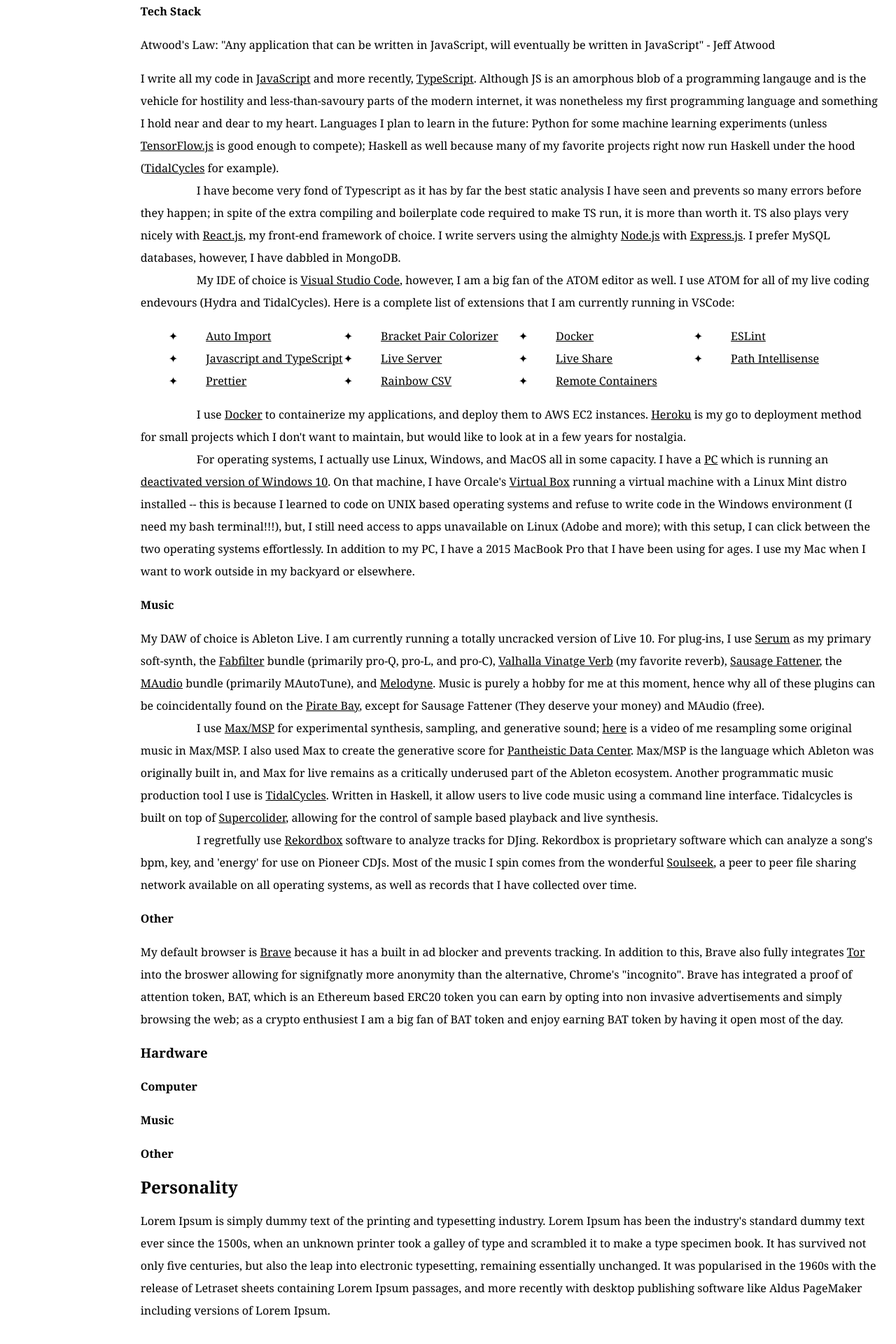
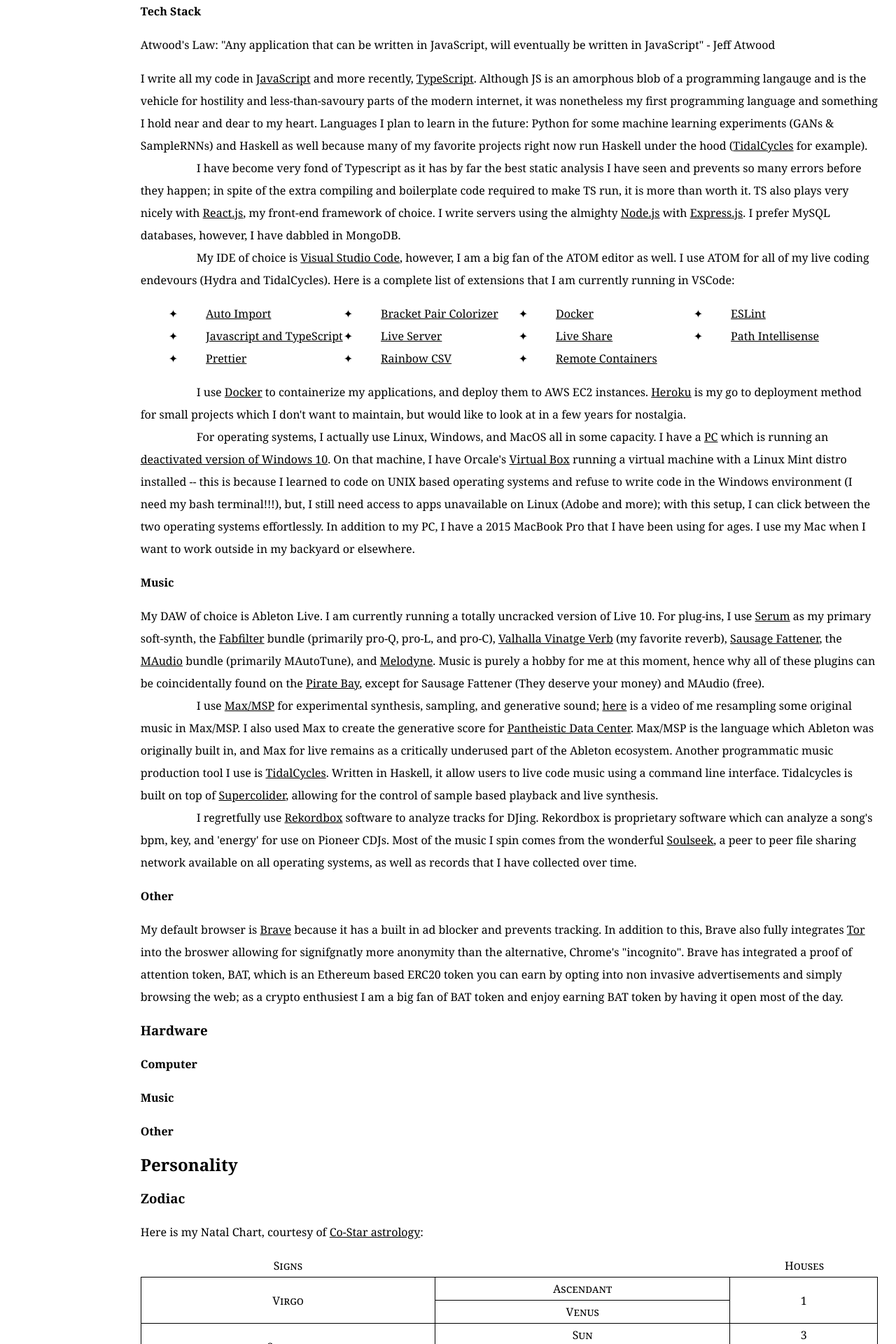
Before and after one commit to dd0sxx/theotelonis, a React (Create React App) app in the folder my-app/: page /about in a window 1280 px wide. Shown: the part 880-2800 px from the top of the page at 70% size. Built offline with nearby package versions, Linux system fonts and the light colour scheme.

Commit message:
added zodiac to about page

```diff
--- a/my-app/src/components/About.tsx
+++ b/my-app/src/components/About.tsx
@@ -1,6 +1,5 @@
 import React, {useState} from 'react';
 import Radium from 'radium';
-import Nav from './Nav';
 import '../styles/About.scss';
 const Style = Radium.Style;
 
@@ -39,7 +38,10 @@
                                 <a href='#computer'><li className='toc-lvl3'><span className='toc-num-3'>3.2.1 </span>Computer</li></a>
                                 <a href='#music-hardware'><li className='toc-lvl3'><span className='toc-num-3'>3.2.2 </span>Music</li></a>
                                 <a href='#other-hardware'><li className='toc-lvl3'><span className='toc-num-3'>3.2.3 </span>Other</li></a>
-                        <a href='#personality'><li className='toc-lvl1'><span className='toc-num'>4 </span>Personality</li></a>
+                            <a href='#personality'><li className='toc-lvl1'><span className='toc-num'>4 </span>Personality</li></a>
+                                 <a href='#zodiac'><li className='toc-lvl2'><span className='toc-num-2'>4.1 </span>Zodiac</li></a>
+                                 <a href='#myers-briggs'><li className='toc-lvl2'><span className='toc-num-2'>4.1 </span>Myers-Briggs</li></a>
+                                 <a href='#enneagram'><li className='toc-lvl2'><span className='toc-num-2'>4.1 </span>Enneagram</li></a>
                     </ol>
                 </aside>
                 <div className='content-body'>
@@ -63,7 +65,7 @@
                     <p>Applications, Programs, and pieces of code that I use in a meaningful capacity:</p>
                     <h4 id='tech-stack' className='about-sub-sub-header'>Tech Stack</h4>
                     <p>Atwood's Law: "Any application that can be written in JavaScript, will eventually be written in JavaScript" - Jeff Atwood</p>
-                    <p>I write all my code in <a href='https://en.wikipedia.org/wiki/JavaScript' target='blank'>JavaScript</a> and more recently, <a href='https://en.wikipedia.org/wiki/TypeScript' target='blank'>TypeScript</a>. Although JS is an amorphous blob of a programming langauge and is the vehicle for hostility and less-than-savoury parts of the modern internet, it was nonetheless my first programming language and something I hold near and dear to my heart. Languages I plan to learn in the future: Python for some machine learning experiments (unless <a href='https://www.tensorflow.org/js' target='blank'>TensorFlow.js</a> is good enough to compete); Haskell as well because many of my favorite projects right now run Haskell under the hood (<a href='
+                    <p>I write all my code in <a href='https://en.wikipedia.org/wiki/JavaScript' target='blank'>JavaScript</a> and more recently, <a href='https://en.wikipedia.org/wiki/TypeScript' target='blank'>TypeScript</a>. Although JS is an amorphous blob of a programming langauge and is the vehicle for hostility and less-than-savoury parts of the modern internet, it was nonetheless my first programming language and something I hold near and dear to my heart. Languages I plan to learn in the future: Python for some machine learning experiments (GANs & SampleRNNs) and Haskell as well because many of my favorite projects right now run Haskell under the hood (<a href='
                     https://tidalcycles.org/Welcome' target='blank'>TidalCycles</a> for example).<br/>
                     <span style={{'padding': '40px'}}/> I have become very fond of Typescript as it has by far the best static analysis I have seen and prevents so many errors before they happen; in spite of the extra compiling and boilerplate code required to make TS run, it is more than worth it. TS also plays very nicely with <a href='
                     https://en.wikipedia.org/wiki/React_(JavaScript_library)' target='blank'>React.js</a>, my front-end framework of choice. I write servers using the almighty <a href='
@@ -101,7 +103,43 @@
                     <h4 id='music-hardware' className='about-sub-sub-header'>Music</h4>
                     <h4 id='other-hardware' className='about-sub-sub-header'>Other</h4>
                 <h2 className='about-header' id='personality'>Personality</h2>
-                    <p>Lorem Ipsum is simply dummy text of the printing and typesetting industry. Lorem Ipsum has been the industry's standard dummy text ever since the 1500s, when an unknown printer took a galley of type and scrambled it to make a type specimen book. It has survived not only five centuries, but also the leap into electronic typesetting, remaining essentially unchanged. It was popularised in the 1960s with the release of Letraset sheets containing Lorem Ipsum passages, and more recently with desktop publishing software like Aldus PageMaker including versions of Lorem Ipsum.</p>
+                <h3 id='zodiac' className='about-sub-header'>Zodiac</h3>
+                    <p>Here is my Natal Chart, courtesy of <a href='https://www.costarastrology.com/nowvre' target='blank'>Co-Star astrology</a>:</p>
+                    <div className='natal-cols'>
+                        <div className='natal-col-1'>Signs</div>
+                        <div className='natal-col-2'></div>
+                        <div className='natal-col-3'>Houses</div>
+                    </div>
+                    <div className="natal-chart">
+                    <div className="div1">Virgo</div>
+                    <div className="div2">Scorpio</div>
+                    <div className="div3">Sagittarius</div>
+                    <div className="div4">Capricorn</div>
+                    <div className="div5">Aquarius</div>
+                    <div className="div6">Aries</div>
+                    <div className="div7">Taurus</div>
+                    <div className="div8">Ascendant</div>
+                    <div className="div9">Venus</div>
+                    <div className="div10">Sun</div>
+                    <div className="div11">Mercury</div>
+                    <div className="div12">Pluto</div>
+                    <div className="div13">Mars</div>
+                    <div className="div14">Neptune</div>
+                    <div className="div15">Uranus</div>
+                    <div className="div16">Jupiter</div>
+                    <div className="div17">Moon</div>
+                    <div className="div18">Saturn</div>
+                    <div className="div19">1</div>
+                    <div className="div20">3</div>
+                    <div className="div21">4</div>
+                    <div className="div22">5</div>
+                    <div className="div23">6</div>
+                    <div className="div24">9</div>
+                    </div>
+                    <h3 id='meyers-briggs' className='about-sub-header'>Meyers-Briggs</h3>
+                    <p>according to 16personalities.com, I am an INFP-T (turbulent mediator).</p>
+                    <h3 id='enneagram' className='about-sub-header'>Enneagram</h3>
+                    <p>I am type 4</p>
                 </div>
            </div>
         </article>
--- a/my-app/src/styles/About.scss
+++ b/my-app/src/styles/About.scss
@@ -113,3 +113,142 @@
 .toc a {
     text-decoration: none;
 }
+
+.natal-chart {
+    display: grid;
+    grid-template-columns: repeat(2, 2fr) 1fr;
+    grid-template-rows: repeat(11, 1fr);
+    border: 1px solid black;
+}
+
+.natal-cols {
+    display: grid;
+    grid-template-columns: repeat(2, 2fr) 1fr;
+}
+
+.natal-cols div {
+    display: flex;
+    align-items: center;
+    justify-content: center;
+    font-variant: small-caps;
+}
+
+.natal-col-1 {
+    // grid-area: 1 / 1 / 3 / 2;
+}
+
+.natal-col-2 {
+
+}
+
+.natal-col-3 {
+
+}
+
+.natal-chart div {
+    display: flex;
+    align-items: center;
+    justify-content: center;
+    font-variant: small-caps;
+}
+
+    @mixin sign {
+        border-bottom: 1px solid black;
+        border-right: 1px solid black;
+    }
+
+    .div1 {
+        grid-area: 1 / 1 / 3 / 2;
+        @include sign;
+    }
+    .div2 {
+        grid-area: 3 / 1 / 5 / 2;
+        @include sign;
+    }
+    .div3 {
+        grid-area: 5 / 1 / 6 / 2;
+        @include sign;
+    }
+    .div4 {
+        grid-area: 6 / 1 / 7 / 2;
+        @include sign;
+    }
+    .div5 {
+        grid-area: 7 / 1 / 9 / 2;
+        @include sign;
+    }
+    .div6 {
+        grid-area: 9 / 1 / 10 / 2;
+        @include sign;
+    }
+    .div7 {
+        grid-area: 10 / 1 / 12 / 2;
+        border-right: 1px solid black;
+    }
+    .div8 {
+        grid-area: 1 / 2 / 2 / 3;
+        @include sign;
+    }
+    .div9 {
+        grid-area: 2 / 2 / 3 / 3;
+        @include sign;
+    }
+    .div10 {
+         grid-area: 3 / 2 / 4 / 3;
+         @include sign;
+        }
+    .div11 {
+         grid-area: 4 / 2 / 5 / 3;
+         @include sign;
+        }
+    .div12 {
+         grid-area: 5 / 2 / 6 / 3;
+         @include sign;
+        }
+    .div13 {
+         grid-area: 6 / 2 / 7 / 3;
+         @include sign;
+        }
+    .div14 {
+         grid-area: 7 / 2 / 8 / 3;
+         @include sign;
+        }
+    .div15 {
+         grid-area: 8 / 2 / 9 / 3;
+         @include sign;
+        }
+    .div16 {
+         grid-area: 9 / 2 / 10 / 3;
+         @include sign;
+        }
+    .div17 {
+         grid-area: 10 / 2 / 11 / 3;
+         @include sign;
+        }
+    .div18 {
+         grid-area: 11 / 2 / 12 / 3;
+         border-right: 1px solid black;
+        }
+    .div19 {
+         grid-area: 1 / 3 / 3 / 4;
+         border-bottom: 1px solid black;
+        }
+    .div20 {
+         grid-area: 3 / 3 / 4 / 4;
+         border-bottom: 1px solid black;
+        }
+    .div21 {
+         grid-area: 4 / 3 / 6 / 4;
+         border-bottom: 1px solid black;
+        }
+    .div22 {
+         grid-area: 6 / 3 / 7 / 4;
+         border-bottom: 1px solid black;
+        }
+    .div23 {
+         grid-area: 7 / 3 / 9 / 4;
+         border-bottom: 1px solid black;
+        }
+    .div24 {
+         grid-area: 9 / 3 / 12 / 4;
+        }
```
